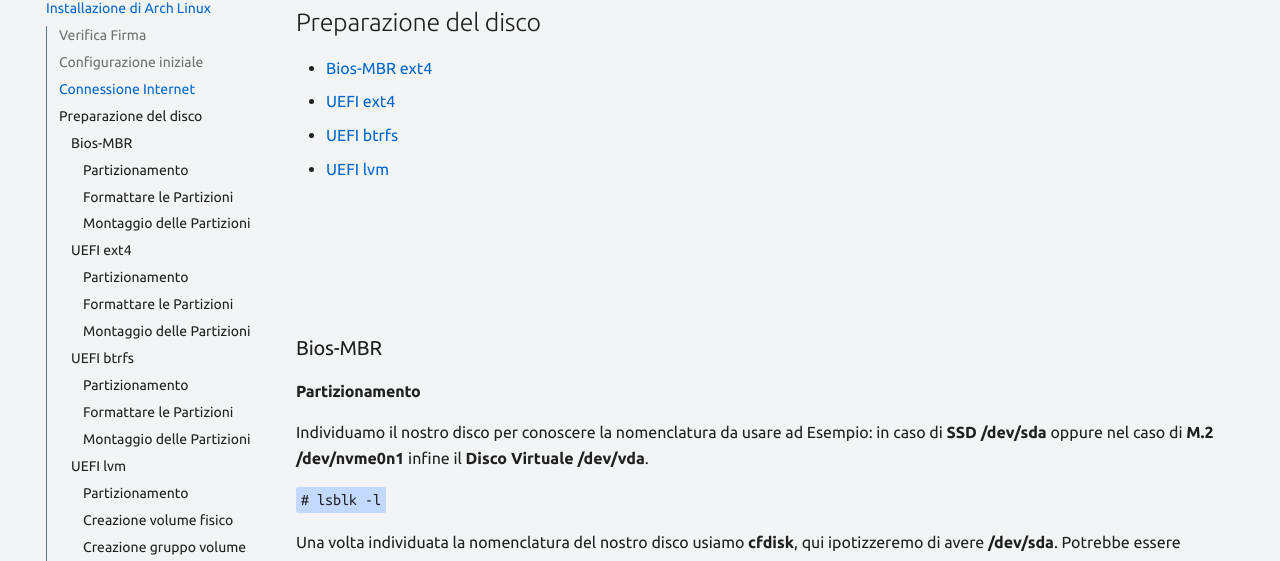
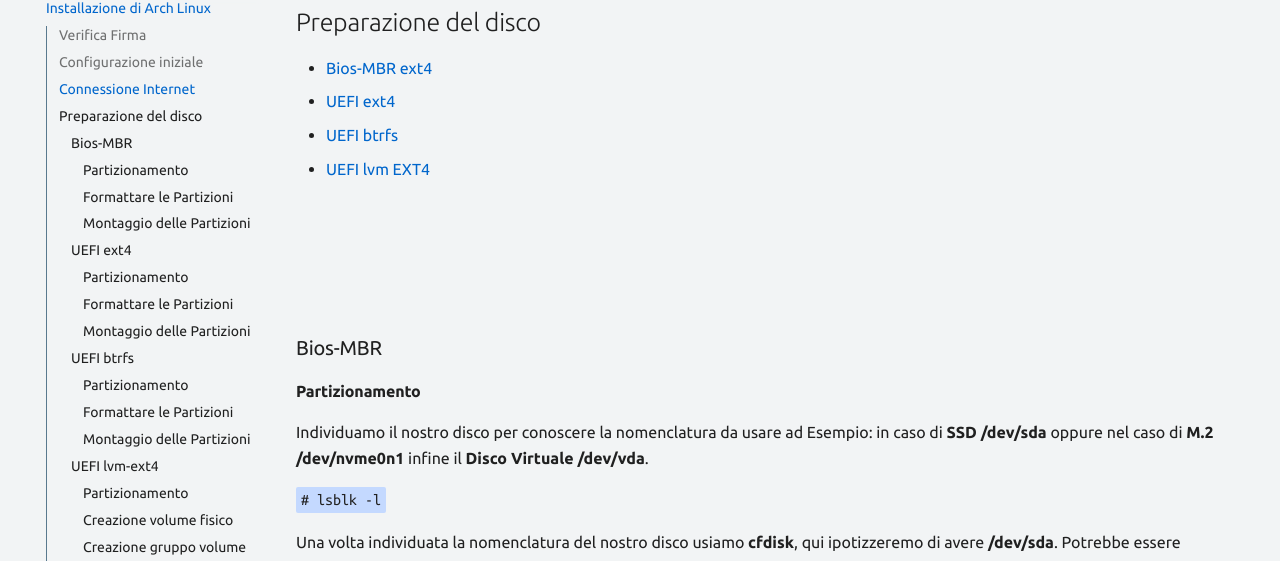
Before and after one commit to ArchItalia/site, an MkDocs documentation site: the page built from docs/Guide/guide.md, in a window 1280 px wide and 900 px high, scrolled down 2519 px. Shown: the part 100-661 px from the top of the window. Built offline with MkDocs 1.6.1 and Material for MkDocs 9.7.7, drawn with Linux system fonts in a browser that asks for light colours; comment, search, counter and statistics services are not loaded; the version menu is left out; some of the changed text lies outside the part shown.

Commit message:
Update guide.md

```diff
--- a/docs/Guide/guide.md
+++ b/docs/Guide/guide.md
@@ -83,7 +83,7 @@ Riprovare `# iwctl` e procedere come sopra.
 * [Bios-MBR ext4](#bios-mbr)
 * [UEFI ext4](#uefi-ext4)
 * [UEFI btrfs](#uefi-btrfs)
-* [UEFI lvm](#uefi-lvm)
+* [UEFI lvm EXT4](#uefi-lvm-ext4)
 
 
 <br><br><br><br>
@@ -209,7 +209,7 @@ Creiamo i sottovolumi **@** e **@home**
 
 <br><br><br><br>
 
-### UEFI lvm
+### UEFI lvm-ext4
 
 #### Partizionamento
 Individuamo il nostro disco per conoscere la nomenclatura da usare ad Esempio: in caso di **SSD /dev/sda** oppure nel caso di **M.2 /dev/nvme0n1** infine il **Disco Virtuale /dev/vda**.
```
